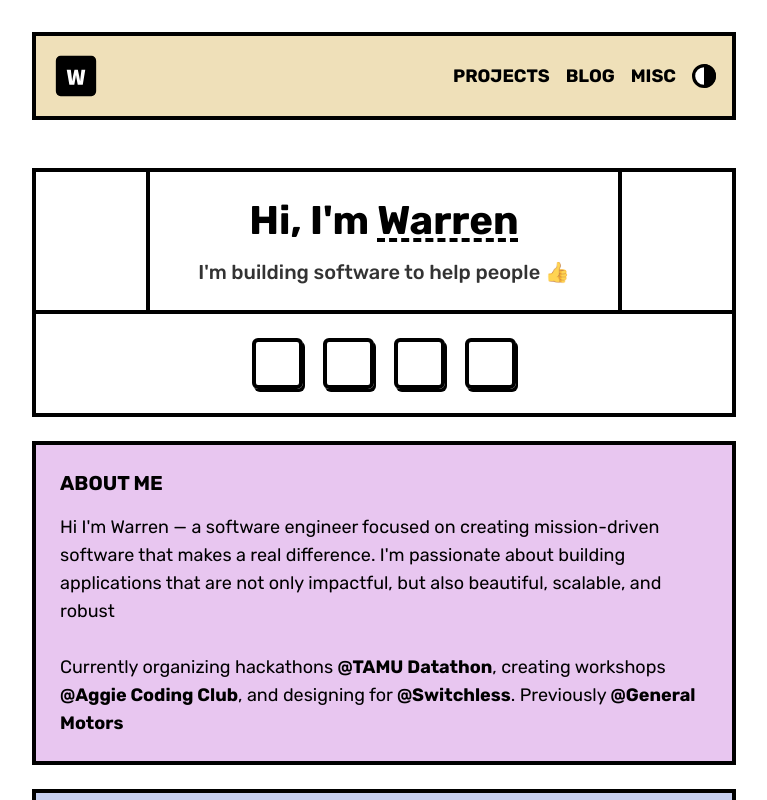
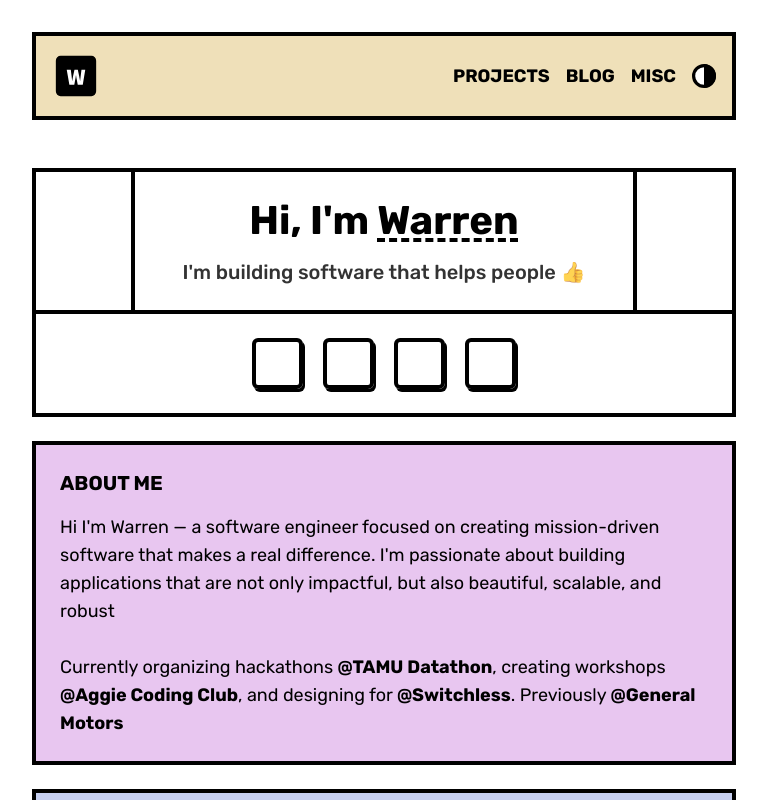
Before and after one commit to WarrenWu4/portfolio, a React (Vite) app: page / in a window 1280 px wide. Shown: the top 800 px of the page, without its empty margins (256-1023 px from the left). Built offline with nearby package versions, Linux system fonts and the light colour scheme; some icons are missing.

Commit message:
fixed small typo :)

```diff
--- a/src/pages/HomePage.tsx
+++ b/src/pages/HomePage.tsx
@@ -73,7 +73,7 @@ function HeroSection({socials}: {socials: Social[]}) {
                     </h1>
 
                     <h3 className="font-medium text-xl text-black/80 dark:text-white/80 text-center">
-                        I'm building software to help people 👍
+                        I'm building software that helps people 👍
                     </h3>
                 </div>
 
```
